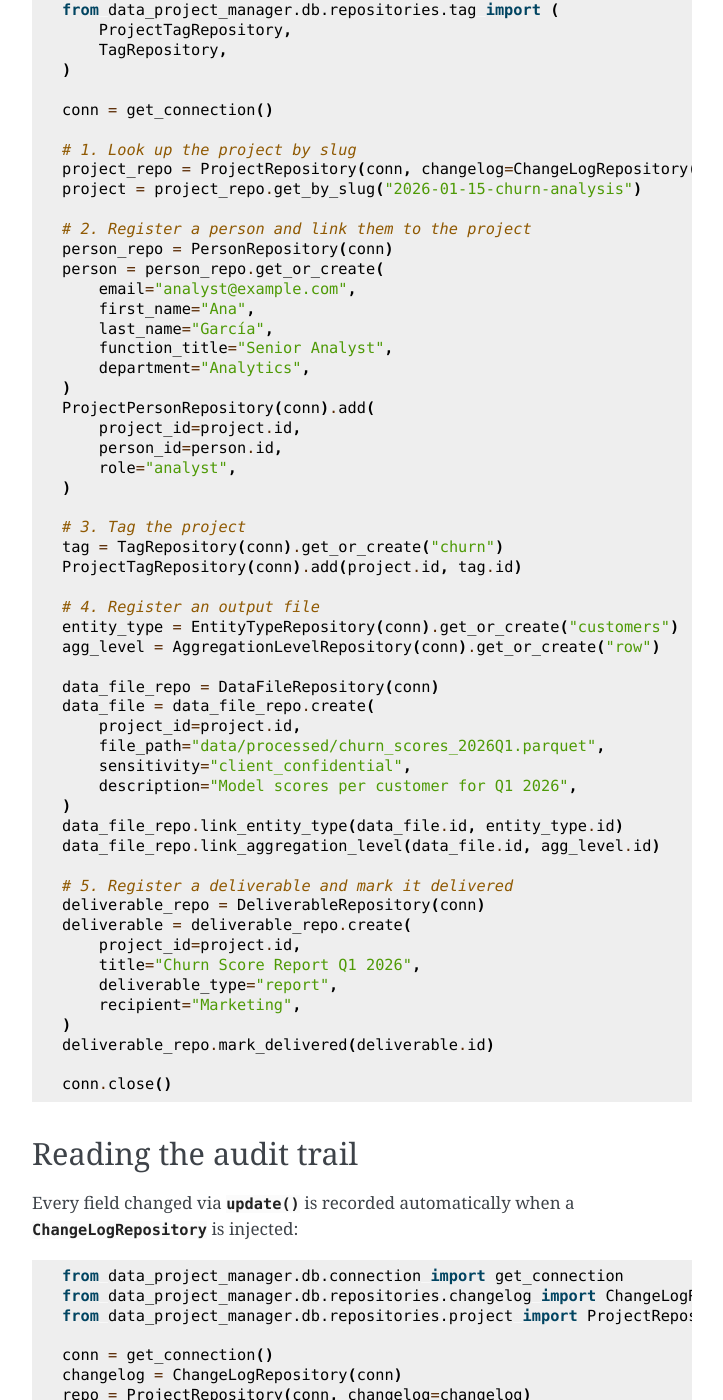
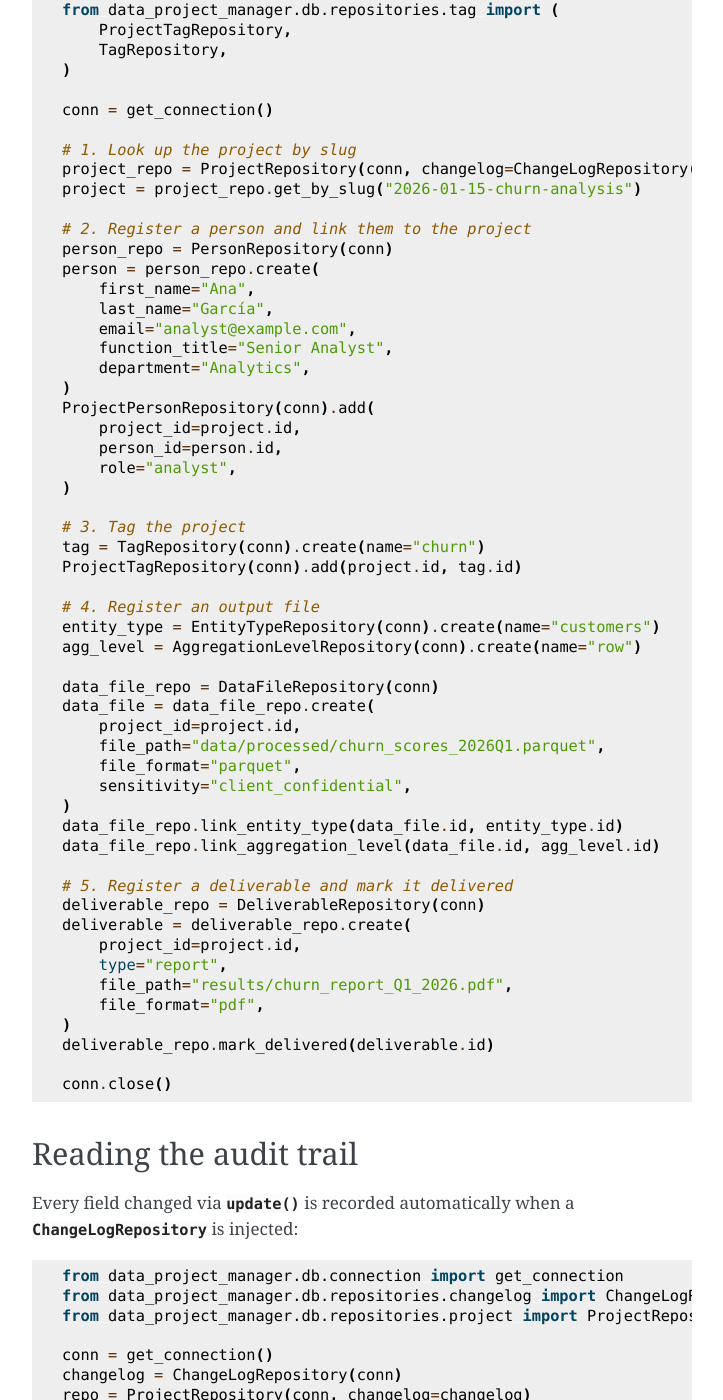
Before and after one commit to wiskas1000/data-project-manager, a Sphinx documentation site: the page built from docs/usage/library.rst, in a window 1280 px wide and 1400 px high, scrolled down 908 px. Shown: the whole window, without its empty margins (388-1111 px from the left). Built offline with Sphinx 7.4.7, drawn with Linux system fonts in a browser that asks for light colours.

Commit message:
fix(docs): correct API examples in library usage guide
Fix pipeline example to match actual method signatures:
- PersonRepository.create() instead of get_or_create()
- TagRepository.create(name=...) instead of get_or_create(...)
- EntityType/AggregationLevel: create(name=...) not get_or_create()
- DataFileRepository.create(): remove nonexistent description param
- DeliverableRepository.create(): use type= not deliverable_type=,
  remove nonexistent title and recipient params

Co-Authored-By: Claude Opus 4.6 <noreply@anthropic.com>

```diff
--- a/docs/usage/library.rst
+++ b/docs/usage/library.rst
@@ -55,10 +55,10 @@ successful run.
 
     # 2. Register a person and link them to the project
     person_repo = PersonRepository(conn)
-    person = person_repo.get_or_create(
-        email="analyst@example.com",
+    person = person_repo.create(
         first_name="Ana",
         last_name="García",
+        email="analyst@example.com",
         function_title="Senior Analyst",
         department="Analytics",
     )
@@ -69,19 +69,19 @@ successful run.
     )
 
     # 3. Tag the project
-    tag = TagRepository(conn).get_or_create("churn")
+    tag = TagRepository(conn).create(name="churn")
     ProjectTagRepository(conn).add(project.id, tag.id)
 
     # 4. Register an output file
-    entity_type = EntityTypeRepository(conn).get_or_create("customers")
-    agg_level = AggregationLevelRepository(conn).get_or_create("row")
+    entity_type = EntityTypeRepository(conn).create(name="customers")
+    agg_level = AggregationLevelRepository(conn).create(name="row")
 
     data_file_repo = DataFileRepository(conn)
     data_file = data_file_repo.create(
         project_id=project.id,
         file_path="data/processed/churn_scores_2026Q1.parquet",
+        file_format="parquet",
         sensitivity="client_confidential",
-        description="Model scores per customer for Q1 2026",
     )
     data_file_repo.link_entity_type(data_file.id, entity_type.id)
     data_file_repo.link_aggregation_level(data_file.id, agg_level.id)
@@ -90,9 +90,9 @@ successful run.
     deliverable_repo = DeliverableRepository(conn)
     deliverable = deliverable_repo.create(
         project_id=project.id,
-        title="Churn Score Report Q1 2026",
-        deliverable_type="report",
-        recipient="Marketing",
+        type="report",
+        file_path="results/churn_report_Q1_2026.pdf",
+        file_format="pdf",
     )
     deliverable_repo.mark_delivered(deliverable.id)
 
```
